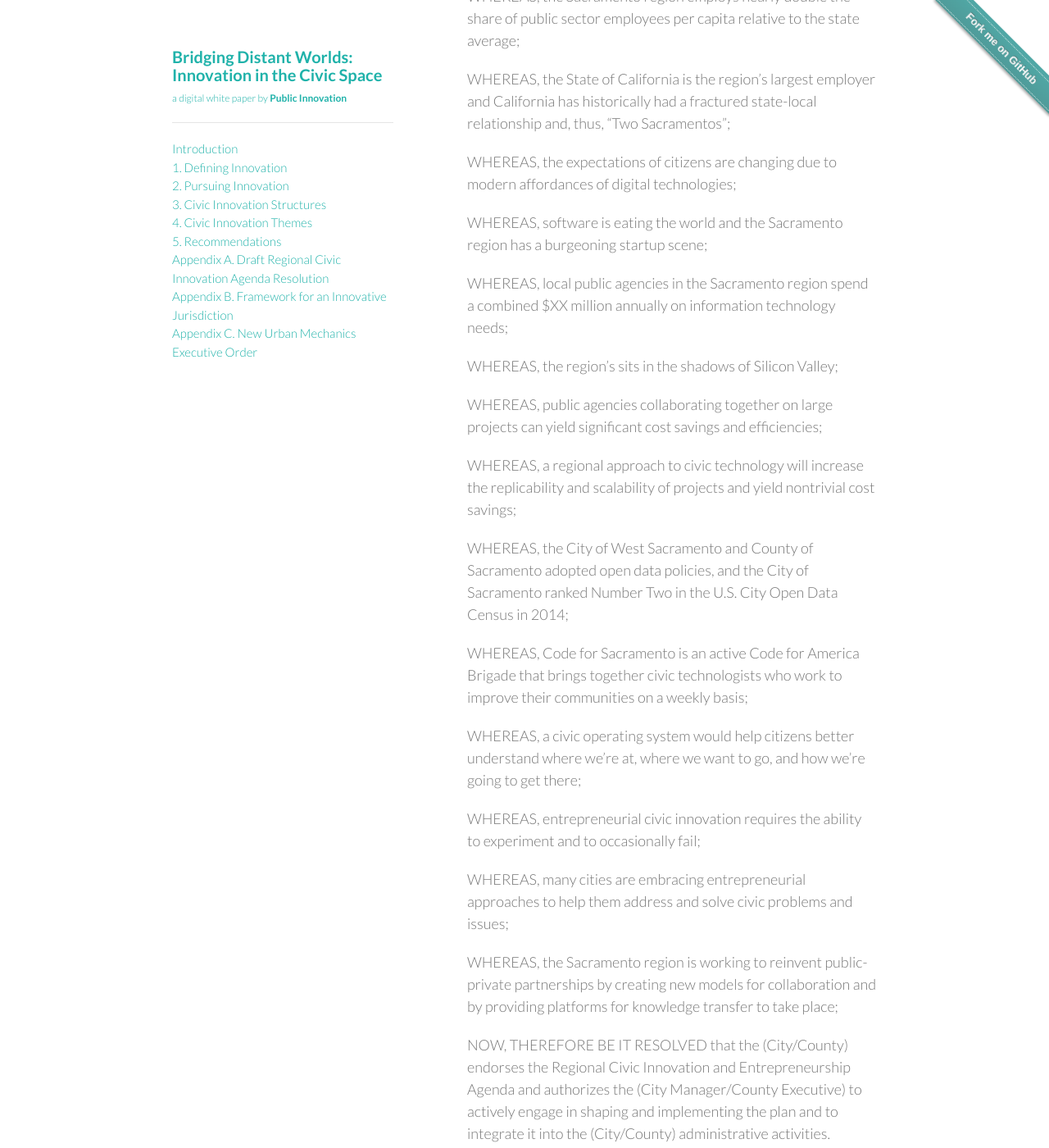
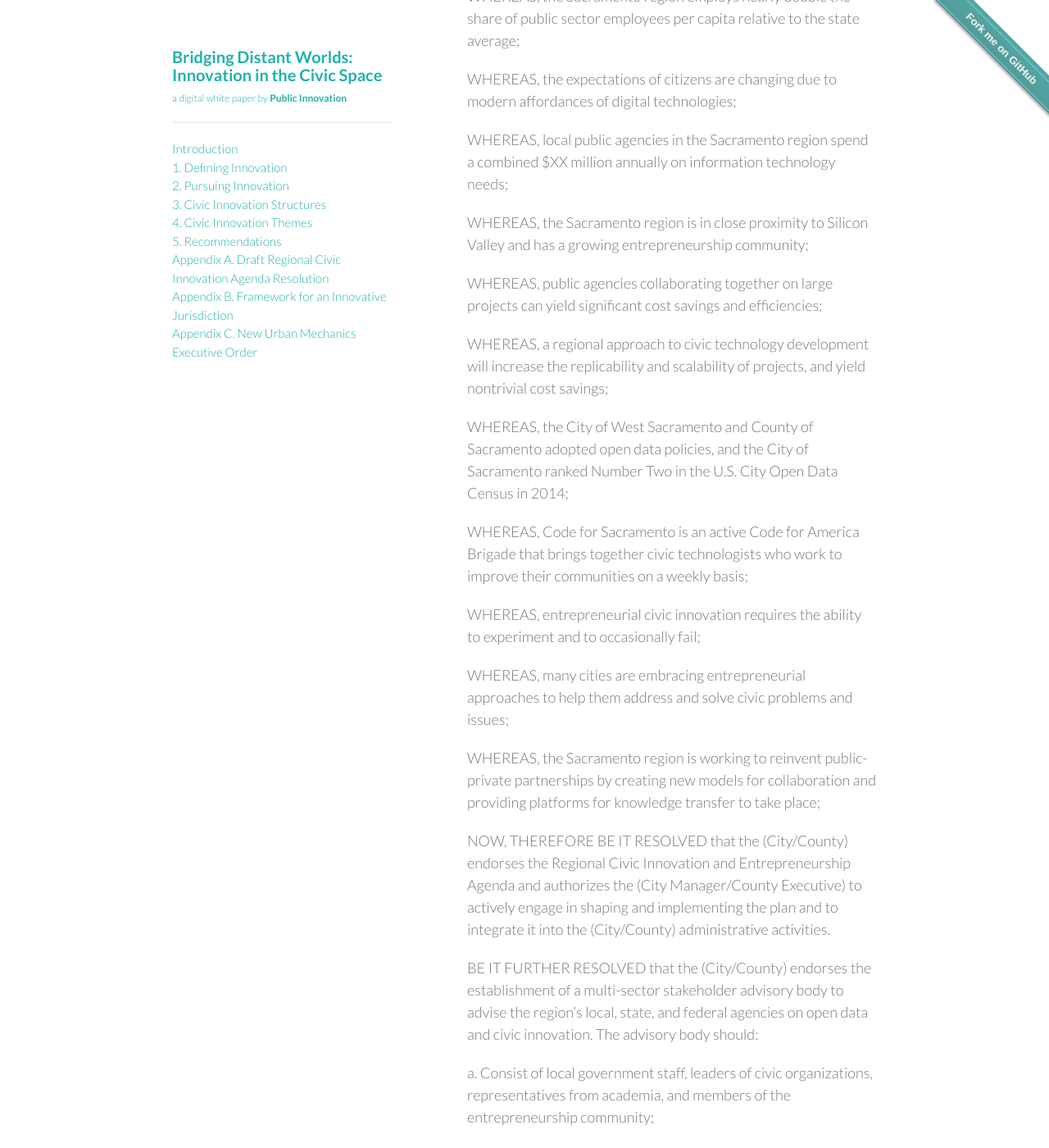
Before and after one commit to publicinnovation/whitepaper, a Jekyll site: the page built from agenda-resolution.md, in a window 1280 px wide and 1400 px high, scrolled down 320 px. Shown: the whole window at 82% size. Built offline with Jekyll 4.4.1, drawn with Linux system fonts in a browser that asks for light colours.

Commit message:
Shorten resolution

```diff
--- a/agenda-resolution.md
+++ b/agenda-resolution.md
@@ -8,31 +8,25 @@ permalink: /agenda-resolution/
 
 WHEREAS, the Sacramento region employs nearly double the share of public sector employees per capita relative to the state average;
 
-WHEREAS, the State of California is the region's largest employer and California has historically had a fractured state-local relationship and, thus, "Two Sacramentos";
-
 WHEREAS, the expectations of citizens are changing due to modern affordances of digital technologies;
-
-WHEREAS, software is eating the world and the Sacramento region has a burgeoning startup scene;
 
 WHEREAS, local public agencies in the Sacramento region spend a combined $XX million annually on information technology needs;
 
-WHEREAS, the region's sits in the shadows of Silicon Valley;
+WHEREAS, the Sacramento region is in close proximity to Silicon Valley and has a growing entrepreneurship community;
 
 WHEREAS, public agencies collaborating together on large projects can yield significant cost savings and efficiencies;
 
-WHEREAS, a regional approach to civic technology will increase the replicability and scalability of projects and yield nontrivial cost savings;
+WHEREAS, a regional approach to civic technology development will increase the replicability and scalability of projects, and yield nontrivial cost savings;
 
 WHEREAS, the City of West Sacramento and County of Sacramento adopted open data policies, and the City of Sacramento ranked Number Two in the U.S. City Open Data Census in 2014;
 
 WHEREAS, Code for Sacramento is an active Code for America Brigade that brings together civic technologists who work to improve their communities on a weekly basis;
 
-WHEREAS, a civic operating system would help citizens better understand where we're at, where we want to go, and how we're going to get there;
-
 WHEREAS, entrepreneurial civic innovation requires the ability to experiment and to occasionally fail;
 
 WHEREAS, many cities are embracing entrepreneurial approaches to help them address and solve civic problems and issues;
 
-WHEREAS, the Sacramento region is working to reinvent public-private partnerships by creating new models for collaboration and by providing platforms for knowledge transfer to take place;
+WHEREAS, the Sacramento region is working to reinvent public-private partnerships by creating new models for collaboration and providing platforms for knowledge transfer to take place;
 
 NOW, THEREFORE BE IT RESOLVED that the (City/County) endorses the Regional Civic Innovation and Entrepreneurship Agenda and authorizes the (City Manager/County Executive) to actively engage in shaping and implementing the plan and to integrate it into the (City/County) administrative activities.
 
```
